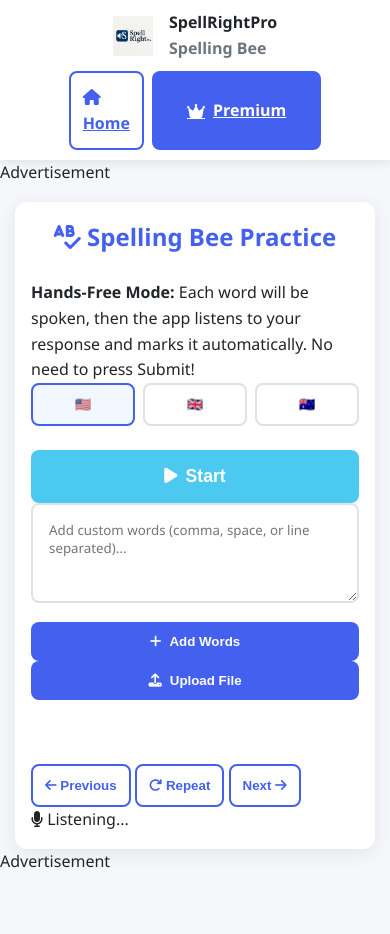
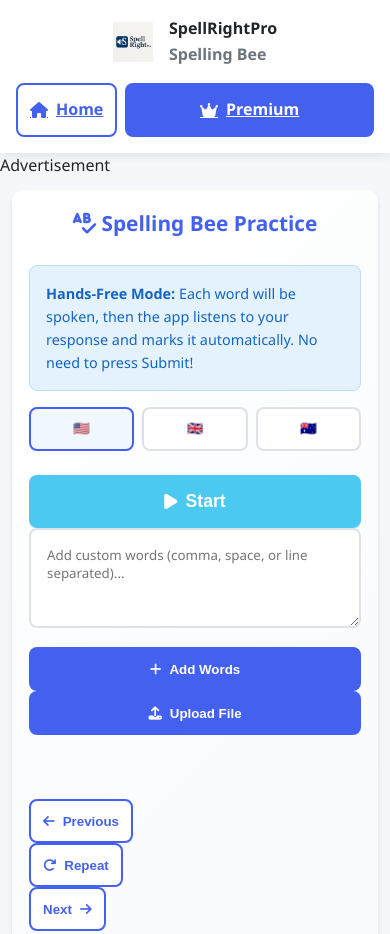
Before and after one commit to Elnohi/Spell-Right-Pro_1, a plain HTML site: page freemium-bee.html in a window 390 px wide. Shown: the top 934 px of the page. Before the commit the page ends 875 px from the top, so only its background shows below. Drawn offline with Linux system fonts and the light colour scheme.

Commit message:
Update styles.css

```diff
--- a/css/styles.css
+++ b/css/styles.css
@@ -24,6 +24,10 @@
   padding: 0;
 }
 
+html {
+  scroll-behavior: smooth;
+}
+
 body {
   font-family: 'Segoe UI', Tahoma, Geneva, Verdana, sans-serif;
   line-height: 1.6;
@@ -32,12 +36,20 @@
   transition: background-color 0.3s ease, color 0.3s ease;
 }
 
+/* Better selection */
+::selection {
+  background: var(--primary);
+  color: white;
+}
+
 /* ===== Layout ===== */
 .container {
-  padding-bottom: 200px; /* Fix: prevent mobile keyboard from hiding feedback */
+  padding-bottom: 300px; /* Fix: prevent mobile keyboard from hiding feedback */
   max-width: 800px;
   margin: 0 auto;
   padding: 1rem;
+  min-height: 100vh;
+  position: relative;
 }
 
 /* ===== Navbar ===== */
@@ -49,12 +61,21 @@
   background-color: white;
   box-shadow: 0 2px 10px rgba(0,0,0,0.1);
   transition: background-color 0.3s ease;
+  position: sticky;
+  top: 0;
+  z-index: 1000;
+  backdrop-filter: blur(10px);
 }
 
 .brand {
   display: flex;
   align-items: center;
   gap: 1rem;
+  transition: transform 0.2s ease;
+}
+
+.brand:hover {
+  transform: scale(1.05);
 }
 
 .brand .logo {
@@ -81,11 +102,15 @@
 
 /* ===== Training Card ===== */
 .training-card {
-  background-color: white;
+  background: linear-gradient(135deg, #fff 0%, #f8fafc 100%);
   border-radius: 12px;
   padding: 2rem;
   margin-top: 1rem;
-  box-shadow: 0 4px 20px rgba(0,0,0,0.08);
+  box-shadow:
+    0 4px 6px -1px rgba(0, 0, 0, 0.1),
+    0 2px 4px -1px rgba(0, 0, 0, 0.06),
+    inset 0 1px 0 rgba(255, 255, 255, 0.5);
+  border: 1px solid rgba(255,255,255,0.8);
   transition: background-color 0.3s ease, box-shadow 0.3s ease;
 }
 
@@ -117,6 +142,7 @@
   align-items: center;
   justify-content: center;
   gap: 0.5rem;
+  min-height: 44px;
 }
 
 .btn-mode.active {
@@ -144,6 +170,8 @@
   align-items: center;
   justify-content: center;
   gap: 0.5rem;
+  min-height: 44px;
+  min-width: 44px;
 }
 
 .accent-picker button.active {
@@ -192,6 +220,10 @@
   cursor: pointer;
   font-size: 0.9rem;
   transition: background-color 0.2s ease;
+  min-height: 44px;
+  display: flex;
+  align-items: center;
+  justify-content: center;
 }
 
 #file-input {
@@ -219,10 +251,33 @@
   align-items: center;
   justify-content: center;
   gap: 0.5rem;
+  position: relative;
+  overflow: hidden;
+  min-height: 44px;
+}
+
+.btn-primary::after {
+  content: '';
+  position: absolute;
+  top: 50%;
+  left: 50%;
+  width: 0;
+  height: 0;
+  background: rgba(255,255,255,0.2);
+  border-radius: 50%;
+  transition: all 0.3s ease;
+}
+
+.btn-primary:hover::after {
+  width: 300px;
+  height: 300px;
+  top: -50px;
+  left: -50px;
 }
 
 .btn-primary:hover {
   background-color: var(--secondary);
+  transform: translateY(-1px);
 }
 
 .btn-primary:disabled {
@@ -247,10 +302,12 @@
   align-items: center;
   justify-content: center;
   gap: 0.5rem;
+  min-height: 44px;
 }
 
 .btn-start:hover {
   background-color: #3aa8d8;
+  transform: translateY(-1px);
 }
 
 .btn-secondary {
@@ -262,10 +319,16 @@
   font-weight: 600;
   cursor: pointer;
   transition: all 0.2s ease;
+  min-height: 44px;
+  display: flex;
+  align-items: center;
+  justify-content: center;
+  gap: 0.5rem;
 }
 
 .btn-secondary:hover {
   background-color: #f0f7ff;
+  transform: translateY(-1px);
 }
 
 .btn-secondary:disabled {
@@ -287,6 +350,8 @@
   align-items: center;
   justify-content: center;
   transition: all 0.2s ease;
+  min-height: 44px;
+  min-width: 44px;
 }
 
 .btn-icon:hover {
@@ -296,6 +361,14 @@
 .btn-icon.active {
   color: var(--flagged);
   background-color: rgba(255, 193, 7, 0.1);
+}
+
+/* Focus states for accessibility */
+button:focus-visible,
+input:focus-visible,
+textarea:focus-visible {
+  outline: 2px solid var(--primary);
+  outline-offset: 2px;
 }
 
 /* ===== Trainer Area ===== */
@@ -326,11 +399,13 @@
   border-radius: 8px;
   font-size: 1.1rem;
   transition: border-color 0.2s ease, background-color 0.2s ease;
+  min-height: 44px;
 }
 
 .form-control:focus {
   outline: none;
   border-color: var(--primary);
+  box-shadow: 0 0 0 3px rgba(67, 97, 238, 0.1);
 }
 
 .correct-answer {
@@ -351,6 +426,7 @@
 
 .button-group button {
   flex: 1;
+  min-height: 44px;
 }
 
 /* ===== Feedback ===== */
@@ -359,16 +435,19 @@
   border-radius: 8px;
   margin: 1rem 0;
   font-weight: 500;
+  transition: all 0.3s ease;
 }
 
 .feedback.correct {
   background-color: #e6f7ee;
   color: var(--correct);
+  border-left: 4px solid var(--correct);
 }
 
 .feedback.incorrect {
   background-color: #fce8e8;
   color: var(--incorrect);
+  border-left: 4px solid var(--incorrect);
 }
 
 /* ===== Results Summary ===== */
@@ -407,6 +486,11 @@
 .results-card {
   padding: 1.5rem;
   border-radius: 8px;
+  transition: transform 0.2s ease;
+}
+
+.results-card:hover {
+  transform: translateY(-2px);
 }
 
 .results-card.correct {
@@ -452,12 +536,44 @@
 .word-item {
   padding: 0.5rem 0;
   border-bottom: 1px solid rgba(0,0,0,0.1);
+  transition: background-color 0.2s ease;
+}
+
+.word-item:hover {
+  background-color: rgba(0,0,0,0.03);
 }
 
 .summary-actions {
   display: flex;
   gap: 1rem;
   justify-content: center;
+}
+
+/* ===== Info Box ===== */
+.info-box {
+  background: #e3f2fd;
+  border: 1px solid #bbdefb;
+  border-radius: 8px;
+  padding: 1rem;
+  margin: 1rem 0;
+  color: #1565c0;
+}
+
+.info-box p {
+  margin: 0;
+  font-size: 0.9rem;
+}
+
+/* ===== Mic Status ===== */
+.mic-status {
+  text-align: center;
+  padding: 0.5rem;
+  background: #fff3cd;
+  border: 1px solid #ffeaa7;
+  border-radius: 8px;
+  margin: 1rem 0;
+  color: #856404;
+  font-weight: 500;
 }
 
 /* ===== Animations ===== */
@@ -474,6 +590,41 @@
 
 .fade-in {
   animation: fadeIn 0.3s ease-in;
+}
+
+@keyframes pulse {
+  0% { transform: scale(1); }
+  50% { transform: scale(1.05); }
+  100% { transform: scale(1); }
+}
+
+.pulse {
+  animation: pulse 2s infinite;
+}
+
+/* ===== Loading States ===== */
+.loading {
+  opacity: 0.7;
+  pointer-events: none;
+}
+
+.loading::after {
+  content: '';
+  position: absolute;
+  top: 50%;
+  left: 50%;
+  width: 20px;
+  height: 20px;
+  margin: -10px 0 0 -10px;
+  border: 2px solid #f3f3f3;
+  border-top: 2px solid var(--primary);
+  border-radius: 50%;
+  animation: spin 1s linear infinite;
+}
+
+@keyframes spin {
+  0% { transform: rotate(0deg); }
+  100% { transform: rotate(360deg); }
 }
 
 /* ===== Dark Mode ===== */
@@ -531,15 +682,22 @@
   background-color: rgba(220, 53, 69, 0.2);
 }
 
+.dark-mode .info-box {
+  background: #1e3a5f;
+  border-color: #2d4d7a;
+  color: #90caf9;
+}
+
 /* ===== Responsive Design ===== */
 @media (max-width: 768px) {
   .container {
-  padding-bottom: 200px; /* Fix: prevent mobile keyboard from hiding feedback */
+    padding-bottom: 400px; /* More space for mobile keyboard */
     padding: 0.5rem;
   }
 
   .training-card {
     padding: 1.5rem;
+    margin: 0.5rem;
   }
 
   .summary-grid,
@@ -553,6 +711,24 @@
 
   .button-group button {
     min-width: calc(50% - 0.375rem);
+    padding: 12px 8px;
+  }
+
+  .navbar {
+    flex-direction: column;
+    gap: 1rem;
+    padding: 1rem;
+  }
+
+  .nav-actions {
+    width: 100%;
+    justify-content: center;
+  }
+
+  /* Touch-friendly sizes */
+  .btn, .accent-picker button, .letter-tile {
+    min-height: 44px;
+    min-width: 44px;
   }
 }
 
@@ -563,6 +739,7 @@
 
   .training-card {
     padding: 1rem;
+    margin: 0.25rem;
   }
 
   .button-group button {
@@ -573,17 +750,14 @@
     flex-direction: column;
   }
 
-  /* ======================
-   Mobile Responsiveness
-   ====================== */
-@media (max-width: 768px) {
-  /* Global mobile adjustments */
-  .container {
-    padding: 0 15px;
+  .card-title {
+    font-size: 1.3rem;
+  }
 }
 
-  /* Pricing grid (if used on multiple pages) */
+/* Pricing grid adjustments */
 .pricing-grid {
+  display: flex;
   flex-direction: column;
   align-items: center;
   gap: 15px;
@@ -595,13 +769,15 @@
   padding: 20px;
 }
 
-  /* Navbar adjustments */
-  .navbar {
-    flex-direction: column;
-    padding: 10px 0;
+/* Empty state styling */
+.empty-state {
+  text-align: center;
+  padding: 2rem;
+  color: var(--gray);
 }
 
-  .nav-actions {
-    margin-top: 10px;
+.empty-state i {
+  font-size: 3rem;
+  margin-bottom: 1rem;
+  opacity: 0.5;
 }
-}
```
Lines whose indentation alone changed are shown as unchanged.
